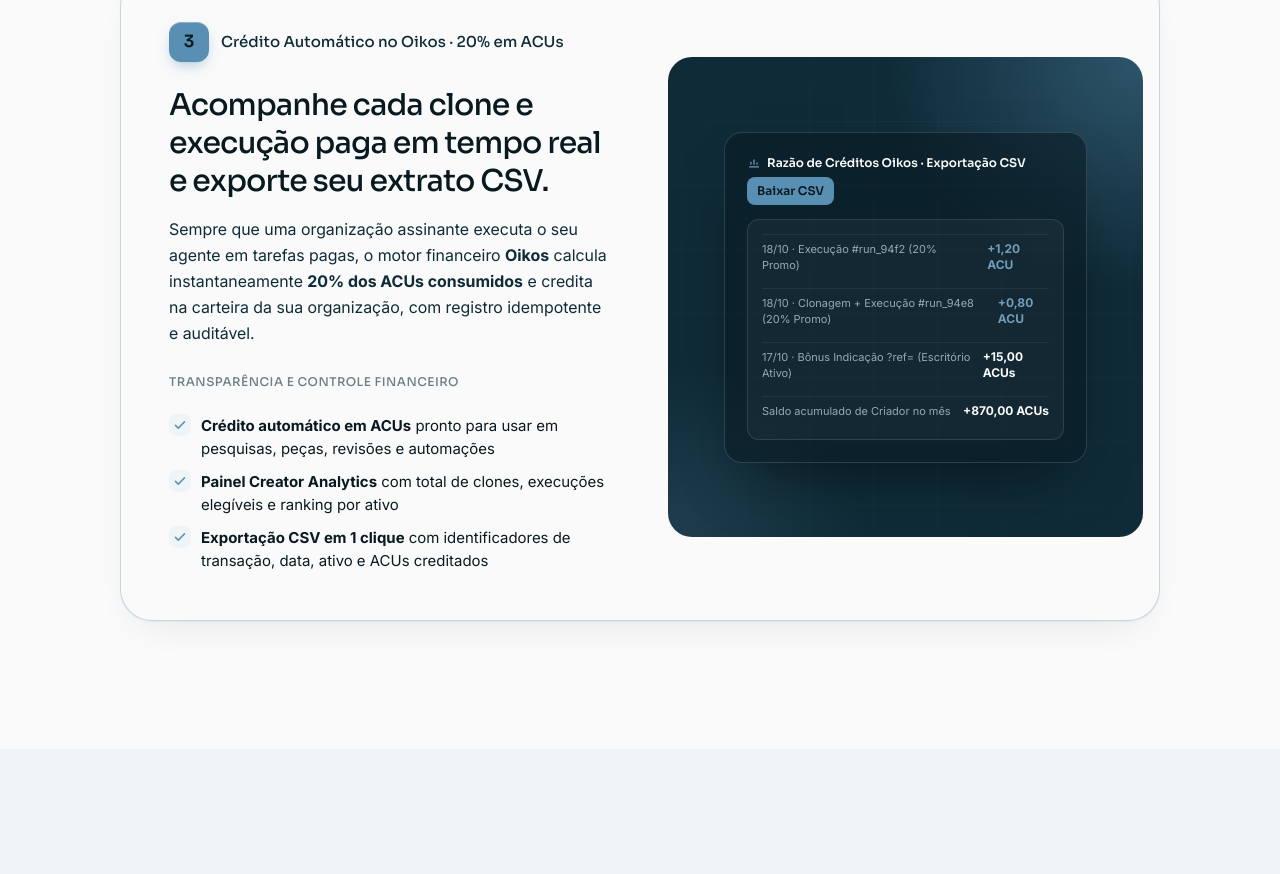
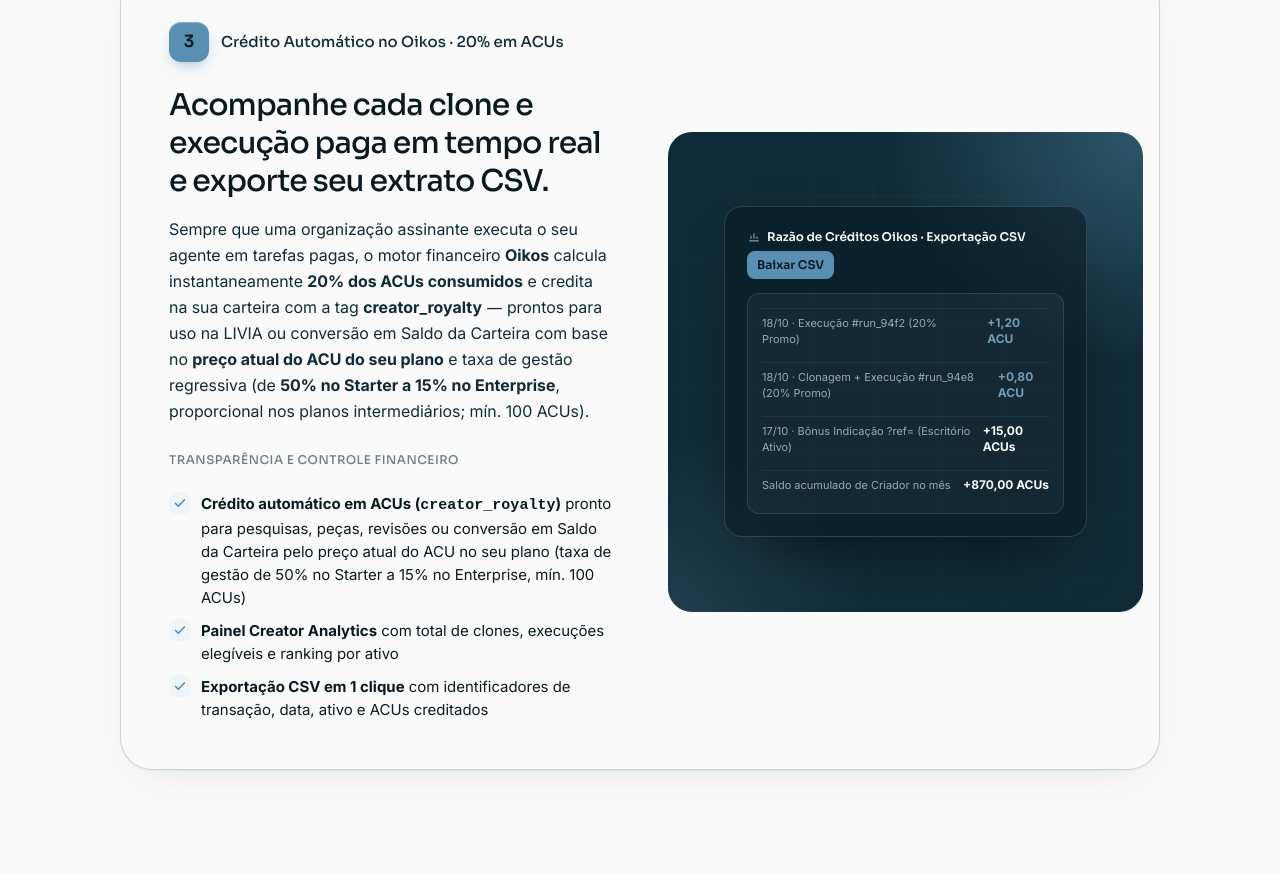
Before and after one commit to forlex-ai/forlex.landing-pages, a website: page lps/creators/source.html in a window 1280 px wide. Shown: the part 5761-6635 px from the top of the page. Drawn offline with Linux system fonts and the light colour scheme.

Commit message:
feat(creators): update creator ACU cashout copy to tiered management fee (ENG-4074)

```diff
--- a/lps/creators/source.html
+++ b/lps/creators/source.html
@@ -1247,10 +1247,10 @@ body.clean .tbc{display:none!important}
 <div class="step__txt">
 <div class="zjob"><span class="stepn">3</span><span data-i18n="fw_s3_k">Crédito Automático no Oikos · 20% em ACUs</span></div>
 <h3 class="zh" data-i18n="fw_s3_h">Acompanhe cada clone e execução paga em tempo real e exporte seu extrato CSV.</h3>
-<p data-i18n-html="fw_s3_p">Sempre que uma organização assinante executa o seu agente em tarefas pagas, o motor financeiro <b>Oikos</b> calcula instantaneamente <b>20% dos ACUs consumidos</b> e credita na carteira da sua organização, com registro idempotente e auditável.</p>
+<p data-i18n-html="fw_s3_p">Sempre que uma organização assinante executa o seu agente em tarefas pagas, o motor financeiro <b>Oikos</b> calcula instantaneamente <b>20% dos ACUs consumidos</b> e credita na sua carteira com a tag <b>creator_royalty</b> — prontos para uso na LIVIA ou conversão em Saldo da Carteira com base no <b>preço atual do ACU do seu plano</b> e taxa de gestão regressiva (de <b>50% no Starter a 15% no Enterprise</b>, proporcional nos planos intermediários; mín. 100 ACUs).</p>
 <span class="uses__k">Transparência e controle financeiro</span>
 <ul class="uses">
-<li><svg class="lck" viewBox="0 0 16 16" aria-hidden="true" fill="none" stroke="currentColor" stroke-width="1.6" stroke-linecap="round" stroke-linejoin="round"><path d="m3.5 8.4 2.8 2.8 6.2-6.4"/></svg><span><b>Crédito automático em ACUs</b> pronto para usar em pesquisas, peças, revisões e automações</span></li>
+<li><svg class="lck" viewBox="0 0 16 16" aria-hidden="true" fill="none" stroke="currentColor" stroke-width="1.6" stroke-linecap="round" stroke-linejoin="round"><path d="m3.5 8.4 2.8 2.8 6.2-6.4"/></svg><span><b>Crédito automático em ACUs (<code>creator_royalty</code>)</b> pronto para pesquisas, peças, revisões ou conversão em Saldo da Carteira pelo preço atual do ACU no seu plano (taxa de gestão de 50% no Starter a 15% no Enterprise, mín. 100 ACUs)</span></li>
 <li><svg class="lck" viewBox="0 0 16 16" aria-hidden="true" fill="none" stroke="currentColor" stroke-width="1.6" stroke-linecap="round" stroke-linejoin="round"><path d="m3.5 8.4 2.8 2.8 6.2-6.4"/></svg><span><b>Painel Creator Analytics</b> com total de clones, execuções elegíveis e ranking por ativo</span></li>
 <li><svg class="lck" viewBox="0 0 16 16" aria-hidden="true" fill="none" stroke="currentColor" stroke-width="1.6" stroke-linecap="round" stroke-linejoin="round"><path d="m3.5 8.4 2.8 2.8 6.2-6.4"/></svg><span><b>Exportação CSV em 1 clique</b> com identificadores de transação, data, ativo e ACUs creditados</span></li>
 </ul>
@@ -1431,7 +1431,7 @@ body.clean .tbc{display:none!important}
 <div class="stnote"><span class="stnote__ic"><svg class="ui ui--check" viewBox="0 0 16 16" aria-hidden="true" fill="none" stroke="currentColor" stroke-width="1.3" stroke-linecap="round" stroke-linejoin="round"><path d="m3.5 8.4 2.8 2.8 6.2-6.4"/></svg></span><p data-i18n-html="off_stnote"><b>Ainda não tem conta na Forlex?</b> Advogados com inscrição ativa na OAB podem ativar o plano Starter gratuitamente e acessar o Forlex Studio para criar e publicar seus agentes.</p></div>
 <div class="pnotes">
 <p>ACU (Unidade Computacional do Agente) mede o uso de IA na plataforma e varia conforme a complexidade de cada tarefa.</p>
-<p>Os royalties em ACUs são creditados na carteira Oikos da organização autora do ativo e são destinados ao uso de recursos de IA na plataforma Forlex (não conversíveis em moeda corrente).</p>
+<p>Os royalties em ACUs (<code>creator_royalty</code>) são creditados na carteira Oikos da organização autora para uso em recursos de IA ou conversão opcional em Saldo da Carteira do Sistema pelo valor do ACU do plano vigente descontada a taxa de gestão proporcional ao plano (50% no Starter a 15% no Enterprise; mínimo de 100 ACUs liquidados; ACUs comuns de plano ou pacotes não são conversíveis).</p>
 <p>Execuções realizadas pelo próprio autor ou dentro da mesma organização autora do ativo não geram royalties (trava automática de prevenção de autoexecução).</p>
 </div>
 </div></section>
@@ -1445,7 +1445,7 @@ body.clean .tbc{display:none!important}
 <details class="faq__i"><summary><span class="faq__q">Como funciona o link viral de indicação (?ref=) junto com o Marketplace?</span><span class="pm" aria-hidden="true"></span></summary><p class="faq__a">Cada ativo publicado possui um link compartilhável com o seu código de referência (?ref=). Quando você compartilha esse link no LinkedIn, WhatsApp ou em aulas, novos colegas que criam conta e assinam a Forlex geram bônus de indicação para você, além dos 20% de royalties contínuos sempre que executarem o seu agente.</p></details>
 <details class="faq__i"><summary><span class="faq__q">Os documentos dos meus clientes ficam visíveis quando publico um agente?</span><span class="pm" aria-hidden="true"></span></summary><p class="faq__a">Jamais. O pacote publicado no Marketplace contém apenas a definição metodológica do agente (instruções, etapas e formato esperado). Nenhum arquivo do seu Cofre (Vault), histórico de conversas ou dado de clientes é compartilhado.</p></details>
 <details class="faq__i"><summary><span class="faq__q">Como acompanho quantas vezes meu agente foi usado e quantos ACUs recebi?</span><span class="pm" aria-hidden="true"></span></summary><p class="faq__a">No painel do Forlex Studio e na área de Faturamento (Oikos), você visualiza em tempo real o total de instalações (clones), execuções pagas e ACUs creditados, podendo exportar o extrato completo em formato CSV para auditoria.</p></details>
-<details class="faq__i"><summary><span class="faq__q">Posso usar os ACUs recebidos como royalties em qualquer recurso da LIVIA?</span><span class="pm" aria-hidden="true"></span></summary><p class="faq__a">Sim. Os ACUs creditados como royalties entram no saldo da sua carteira Oikos e podem ser utilizados normalmente para elaboração de peças, revisão de contratos, pesquisa jurisprudencial verificada e automações do seu escritório.</p></details>
+<details class="faq__i"><summary><span class="faq__q">Posso usar os ACUs recebidos como royalties na LIVIA ou converter em Saldo da Carteira?</span><span class="pm" aria-hidden="true"></span></summary><p class="faq__a">Sim. Os ACUs creditados como royalties são marcados com a tag exclusiva <code>creator_royalty</code>: você pode utilizá-los normalmente em todos os recursos da LIVIA ou converter a partir de 100 ACUs liquidados em Saldo da Carteira do Sistema pelo valor do ACU no seu plano atual, descontada a taxa de gestão proporcional ao seu plano (50% no Starter a 15% no Enterprise; ACUs comuns de assinatura ou pacotes avulsos não são conversíveis).</p></details>
 <details class="faq__i"><summary><span class="faq__q">Minhas próprias execuções ou testes do meu escritório geram royalties?</span><span class="pm" aria-hidden="true"></span></summary><p class="faq__a">Não. Para garantir integridade contábil, o motor Oikos possui trava automática contra autoexecução: execuções realizadas pelo próprio criador ou por membros da mesma organização autora não geram repasse de royalties, nem execuções gratuitas ou administrativas.</p></details>
 </div>
 </div></section>
@@ -1465,7 +1465,7 @@ body.clean .tbc{display:none!important}
 <nav><a href="https://www.forlex.ai/oab" data-i18n="ftr_l1">Benefícios OAB</a><a href="https://www.forlex.ai/security" data-i18n="ftr_l2">Segurança</a><a href="https://www.forlex.ai/terms" data-i18n="ftr_l3">Termos de Uso e Política de Privacidade</a></nav></div>
 <div class="legals">
 <p class="legal" data-i18n="ftr_leg1">Programa de Criadores Fundadores Forlex: alíquota promocional de 20% (2000 bps) em ACUs sobre clonagens e execuções pagas elegíveis no Marketplace, comparada à taxa padrão de 10% (1000 bps). As condições promocionais podem ser atualizadas conforme as regras de governança do sistema Oikos.</p>
-<p class="legal" data-i18n="ftr_leg2">Os créditos em ACUs destinam-se exclusivamente ao consumo de inteligência artificial na plataforma Forlex e não configuram valor mobiliário, depósito bancário ou promessa de retorno financeiro em moeda fiduciária.</p>
+<p class="legal" data-i18n="ftr_leg2">Os créditos de royalties recebem a marcação exclusiva creator_royalty para consumo de IA na Forlex ou conversão opcional em Saldo da Carteira do Sistema pelo preço do ACU do plano vigente descontada a taxa de gestão proporcional ao plano (50% no Starter a 15% no Enterprise; mínimo de 100 ACUs liquidados; ACUs comuns não são elegíveis).</p>
 </div>
 <p class="copy" id="ftr-copy" data-i18n="ftr_copy">© 2026 Forlex Ltda. CNPJ 49.118.347/0001-22. Todos os direitos reservados.</p>
 </div></footer>
@@ -1539,7 +1539,7 @@ var I18N={
       fin_legal:'Promoção de lançamento de 20% em ACUs (dobro da taxa padrão de 10%) válida sobre clonagens e execuções pagas elegíveis no Marketplace Forlex.',
       ftr_l1:'Benefícios OAB',ftr_l2:'Segurança',ftr_l3:'Termos de Uso e Política de Privacidade',
       ftr_leg1:'Programa de Criadores Fundadores Forlex: alíquota promocional de 20% (2000 bps) em ACUs sobre clonagens e execuções pagas elegíveis no Marketplace, comparada à taxa padrão de 10% (1000 bps). As condições promocionais podem ser atualizadas conforme as regras de governança do sistema Oikos.',
-      ftr_leg2:'Os créditos em ACUs destinam-se exclusivamente ao consumo de inteligência artificial na plataforma Forlex e não configuram valor mobiliário, depósito bancário ou promessa de retorno financeiro em moeda fiduciária.',
+      ftr_leg2:'Os créditos de royalties recebem a marcação exclusiva creator_royalty para consumo de IA na Forlex ou conversão opcional em Saldo da Carteira do Sistema pelo preço do ACU do plano vigente descontada a taxa de gestão proporcional ao plano (50% no Starter a 15% no Enterprise; mínimo de 100 ACUs liquidados; ACUs comuns não são elegíveis).',
       ftr_copy:'© 2026 Forlex Ltda. CNPJ 49.118.347/0001-22. Todos os direitos reservados.'
     },
     html:{
@@ -1551,7 +1551,7 @@ var I18N={
       sim_lead:'Combine dois motores de crescimento: <b>20% de royalties recorrentes</b> sobre cada execução paga dos seus agentes no Marketplace e o <b>bônus de indicação (?ref=)</b> quando você convida colegas e escritórios para usar o seu agente na Forlex.',
       fw_lead:'Diferente de postar textos estáticos nas redes sociais, no Marketplace Forlex você publica uma <b>ferramenta jurídica executável</b> que outros advogados usam no dia a dia — e que remunera a sua conta a cada uso.',
       fw_s2_p:'Ao publicar, o Forlex Studio gera o seu link exclusivo com parâmetro <b>?ref=</b>. Quando você compartilha um caso prático demonstrando como o seu agente resolve uma dor jurídica real, cada clique rastreia tanto a <b>instalação do agente</b> quanto a <b>aquisição de novos assinantes</b>.',
-      fw_s3_p:'Sempre que uma organização assinante executa o seu agente em tarefas pagas, o motor financeiro <b>Oikos</b> calcula instantaneamente <b>20% dos ACUs consumidos</b> e credita na carteira da sua organização, com registro idempotente e auditável.',
+      fw_s3_p:'Sempre que uma organização assinante executa o seu agente em tarefas pagas, o motor financeiro <b>Oikos</b> calcula instantaneamente <b>20% dos ACUs consumidos</b> e credita na sua carteira com a tag <b>creator_royalty</b> — prontos para uso na LIVIA ou conversão em Saldo da Carteira pelo <b>preço do ACU do seu plano</b>, com taxa de gestão de <b>50% (Starter) a 15% (Enterprise)</b> (mín. 100 ACUs).',
       cmp_lead:'A taxa padrão recomendada do Marketplace Forlex é de <b>10% (1000 bps)</b> sobre execuções pagas. Ao publicar durante a janela de lançamento, você trava o dobro da alíquota: <b>20% (2000 bps) em ACUs</b>.',
       off_stnote:'<b>Ainda não tem conta na Forlex?</b> Advogados com inscrição ativa na OAB podem ativar o plano Starter gratuitamente e acessar o Forlex Studio para criar e publicar seus agentes.'
     }
@@ -1622,7 +1622,7 @@ var I18N={
       fin_legal:'20% ACU launch promotion (double the 10% standard rate) applies to eligible paid clones and runs on the Forlex Marketplace.',
       ftr_l1:'Bar Benefits',ftr_l2:'Security',ftr_l3:'Terms of Use & Privacy Policy',
       ftr_leg1:'Forlex Founding Creators Program: promotional rate of 20% (2000 bps) in ACUs on eligible paid Marketplace clones and runs, compared to the 10% (1000 bps) standard rate. Promotional terms are governed by Oikos ledger policies.',
-      ftr_leg2:'ACU credits are exclusively for AI compute usage on the Forlex platform and do not constitute securities, bank deposits, or fiat currency payouts.',
+      ftr_leg2:'Creator royalty credits are tagged exclusively as creator_royalty for AI compute usage on Forlex or optional conversion into System Wallet credit at the active plan\'s ACU price minus a plan-proportional management fee (50% on Starter down to 15% on Enterprise; 100 settled ACUs minimum; standard plan or pack ACUs are not eligible).',
       ftr_copy:'© 2026 Forlex, LLC. All rights reserved.'
     },
     html:{
@@ -1634,7 +1634,7 @@ var I18N={
       sim_lead:'Combine two growth engines: <b>20% recurring royalties</b> on every paid run of your Marketplace agents plus a <b>referral bonus (?ref=)</b> when you invite peers and law firms to run your agent on Forlex.',
       fw_lead:'Unlike posting static commentary on social media, on the Forlex Marketplace you publish an <b>executable legal tool</b> that other attorneys rely on daily — crediting your account on every paid run.',
       fw_s2_p:'When you publish, Forlex Studio generates your unique <b>?ref=</b> share link. When you post a real-world legal walkthrough showing how your agent solves a high-stakes problem, every click attributes both <b>agent clones</b> and <b>new subscriber sign-ups</b>.',
-      fw_s3_p:'Whenever a subscribing organization runs your agent on paid tasks, the <b>Oikos</b> financial engine automatically credits <b>20% of consumed ACUs</b> to your organization’s wallet with an idempotent, auditable ledger entry.',
+      fw_s3_p:'Whenever a subscribing organization runs your agent on paid tasks, the <b>Oikos</b> financial engine automatically credits <b>20% of consumed ACUs</b> to your organization’s wallet tagged as <b>creator_royalty</b> — ready for LIVIA usage or optional System Wallet conversion at <b>your plan’s ACU price</b> with a <b>50% (Starter) to 15% (Enterprise) management fee</b> (100 ACUs min.).',
       cmp_lead:'The documented standard rate on the Forlex Marketplace is <b>10% (1000 bps)</b> on eligible paid runs. By publishing during the launch window, you lock in double the rate: <b>20% (2000 bps) in ACUs</b>.',
       off_stnote:'<b>New to Forlex?</b> Eligible attorneys can activate the Starter plan for free and access Forlex Studio immediately to build and publish agents.'
     }
@@ -1705,7 +1705,7 @@ var I18N={
       fin_legal:'Promoción de lanzamiento de 20% en ACUs (doble de la tasa estándar de 10%) válida sobre clonaciones y ejecuciones pagas elegibles.',
       ftr_l1:'Beneficios',ftr_l2:'Seguridad',ftr_l3:'Términos de Uso y Política de Privacidad',
       ftr_leg1:'Programa de Creadores Fundadores Forlex: tasa promocional de 20% (2000 bps) en ACUs sobre clonaciones y ejecuciones pagas elegibles en el Marketplace, frente a la tasa estándar de 10% (1000 bps).',
-      ftr_leg2:'Los créditos en ACUs se destinan exclusivamente al consumo de inteligencia artificial en la plataforma Forlex y no constituyen valores mobiliarios ni depósitos bancarios.',
+      ftr_leg2:'Los créditos de regalías reciben la etiqueta exclusiva creator_royalty para consumo de IA en Forlex o conversión opcional en Saldo de la Billetera del Sistema al precio del ACU del plan vigente menos una comisión de gestión proporcional al plan (50% en Starter a 15% en Enterprise; mínimo 100 ACUs liquidados; los ACUs comunes no son elegibles).',
       ftr_copy:'© 2026 Forlex, LLC. Todos los derechos reservados.'
     },
     html:{
@@ -1717,7 +1717,7 @@ var I18N={
       sim_lead:'Combina dos motores de crecimiento: <b>20% de regalías recurrentes</b> sobre cada ejecución paga de tus agentes en el Marketplace y el <b>bono de referidos (?ref=)</b> cuando invitas a colegas y estudios a usar tu agente en Forlex.',
       fw_lead:'A diferencia de publicar textos estáticos en redes sociales, en el Marketplace Forlex publicas una <b>herramienta jurídica ejecutable</b> que otros abogados usan a diario — y que acredita ACUs en tu cuenta por cada uso.',
       fw_s2_p:'Al publicar, Forlex Studio genera tu enlace exclusivo con parámetro <b>?ref=</b>. Cuando compartes un caso práctico mostrando cómo tu agente resuelve un problema jurídico real, cada clic rastrea tanto la <b>instalación del agente</b> como la <b>adquisición de nuevos suscriptores</b>.',
-      fw_s3_p:'Cada vez que una organización suscriptora ejecuta tu agente en tareas pagas, el motor financiero <b>Oikos</b> calcula instantáneamente <b>20% de los ACUs consumidos</b> y los acredita en tu billetera con registro idempotente y auditable.',
+      fw_s3_p:'Cada vez que una organización suscriptora ejecuta tu agente en tareas pagas, el motor financiero <b>Oikos</b> calcula instantáneamente <b>20% de los ACUs consumidos</b> y los acredita con la etiqueta <b>creator_royalty</b> — listos para usar en LIVIA o convertir en Saldo de la Billetera al <b>precio del ACU de tu plan</b> con comisión de gestión de <b>50% (Starter) a 15% (Enterprise)</b> (mín. 100 ACUs).',
       cmp_lead:'La tasa estándar recomendada del Marketplace Forlex es de <b>10% (1000 bps)</b> sobre ejecuciones pagas. Al publicar durante el lanzamiento, aseguras el doble de regalía: <b>20% (2000 bps) en ACUs</b>.',
       off_stnote:'<b>¿Aún no tienes cuenta en Forlex?</b> Puedes activar el plan Starter sin costo y acceder a Forlex Studio para crear y publicar tus agentes.'
     }
```
